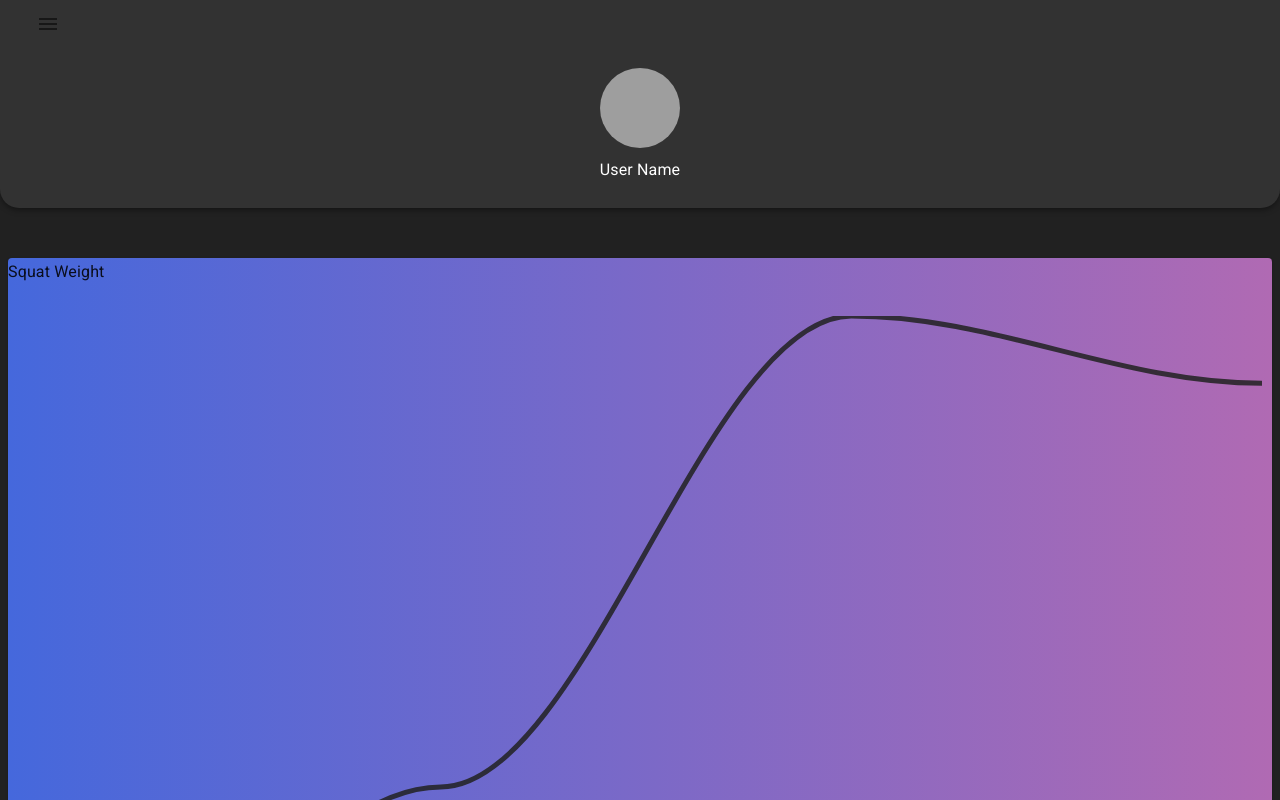
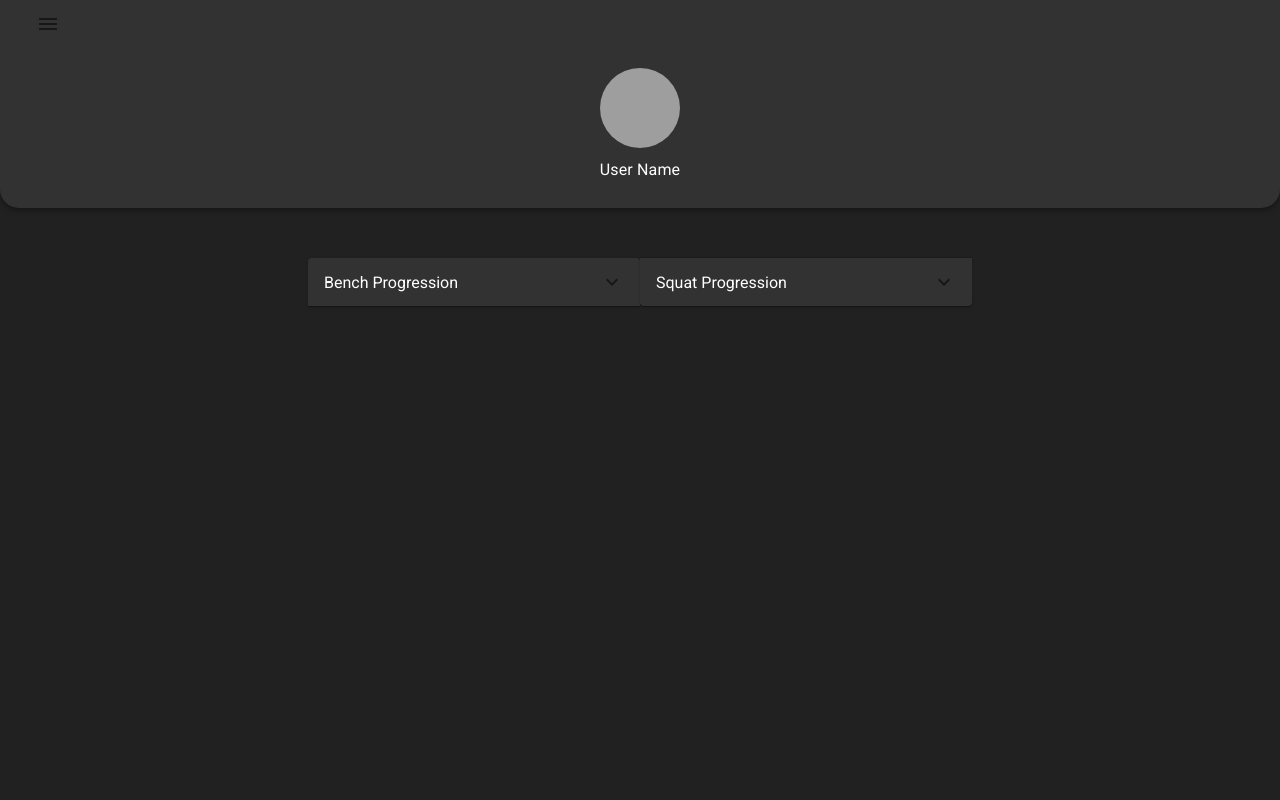
Before and after one commit to KegenGuyll/ProgressTracker, a React (Create React App) app: page / in a window 1280 px wide. Shown: the top 800 px of the page. Built offline with nearby package versions, Linux system fonts and the light colour scheme; grey boxes are pictures that could not be loaded; the HTML template or start-up script is replaced by a standard one.

Commit message:
added showing graph progression to dashboard

```diff
--- a/src/component/dashboard/index.js
+++ b/src/component/dashboard/index.js
@@ -1,25 +1,60 @@
 import React from 'react';
-import { Grid, Typography, Paper } from '@material-ui/core';
+import {
+  Grid,
+  Paper,
+  ExpansionPanelSummary,
+  ExpansionPanelDetails,
+  ExpansionPanel
+} from '@material-ui/core';
 import LineChart from '../graph/LineChart';
 import { makeStyles } from '@material-ui/core/styles';
+import { MdExpandMore } from 'react-icons/md';
+import mockData from '../mockData/progess.json';
 
 export const Dashboard = props => {
   const useStyles = makeStyles({
+    graphcard: {
+      backgroundImage: 'linear-gradient(to right, #ec6f66 , #f3a183);',
+      color: '#212121',
+      minWidth: '300px'
+    },
     card: {
-      backgroundImage: 'linear-gradient(to right, #4568dc , #b06ab3);'
+      background: '#323232',
+      color: '#fff',
+      minWidth: '300px',
+      marginBottom: '5px'
+    },
+    whiteIcon: {
+      color: 'white'
     }
   });
+
+  const data = mockData;
+
   const classes = useStyles();
   return (
-    <Paper className={classes.card}>
-      <Grid container direction='column'>
-        <Grid item>
-          <Typography variant='subtitle1'>Squat Weight</Typography>
-        </Grid>
-        <Grid item>
-          <LineChart />
-        </Grid>
-      </Grid>
-    </Paper>
+    <Grid container alignContent='center' justify='center'>
+      {data.map(item => {
+        return (
+          <ExpansionPanel className={classes.card}>
+            <ExpansionPanelSummary
+              expandIcon={<MdExpandMore />}
+              aria-controls='Expand graph for data'
+            >
+              {`${item.series[0].name} Progression`}
+            </ExpansionPanelSummary>
+            <ExpansionPanelDetails>
+              <Paper className={classes.graphcard}>
+                <Grid container direction='column'>
+                  <Grid item>
+                    <LineChart data={item} />
+                  </Grid>
+                </Grid>
+              </Paper>
+            </ExpansionPanelDetails>
+          </ExpansionPanel>
+        );
+      })}
+    </Grid>
   );
 };
--- a/src/component/graph/LineChart.js
+++ b/src/component/graph/LineChart.js
@@ -30,7 +30,7 @@ class LineChart extends React.Component {
           },
           theme: 'dark',
           marker: {
-            show: true
+            show: false
           }
         },
         dataLabels: {
@@ -45,10 +45,11 @@ class LineChart extends React.Component {
           align: 'left'
         },
         markers: {
-          size: 0
+          size: 0,
+          colors: ['#fff']
         },
         xaxis: {
-          categories: ['week 1', 'week 2', 'week 3', 'week 4'],
+          categories: props.data.xaxis.categories,
           labels: {
             show: false
           },
@@ -70,8 +71,8 @@ class LineChart extends React.Component {
       },
       series: [
         {
-          name: 'Sqaut',
-          data: [100, 140, 210, 200]
+          name: props.data.series[0].name,
+          data: props.data.series[0].data
         }
       ]
     };
--- /dev/null
+++ b/src/component/mockData/progess.json
@@ -0,0 +1,24 @@
+[
+  {
+    "xaxis": {
+      "categories": ["week 1", "week 2", "week 3", "week 4", "week 5", "week 6"]
+    },
+    "series": [
+      {
+        "name": "Bench",
+        "data": [100, 140, 145, 150, 140, 160]
+      }
+    ]
+  },
+  {
+    "xaxis": {
+      "categories": ["week 1", "week 2", "week 3", "week 4", "week 5"]
+    },
+    "series": [
+      {
+        "name": "Squat",
+        "data": [100, 140, 210, 200, 250]
+      }
+    ]
+  }
+]
```
